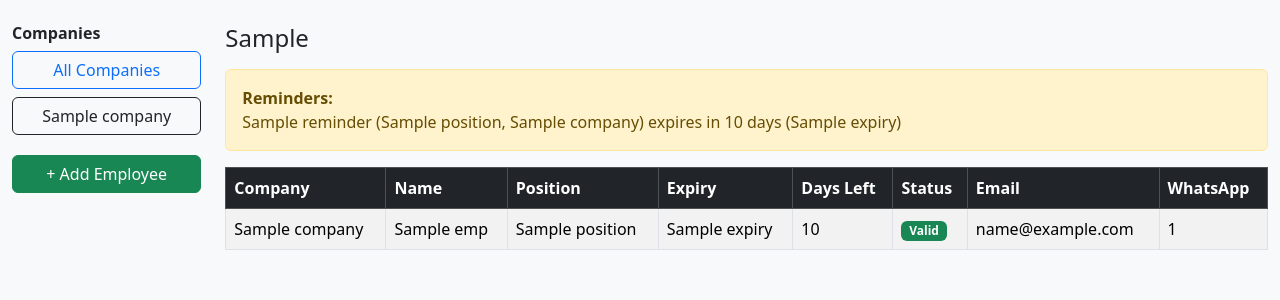
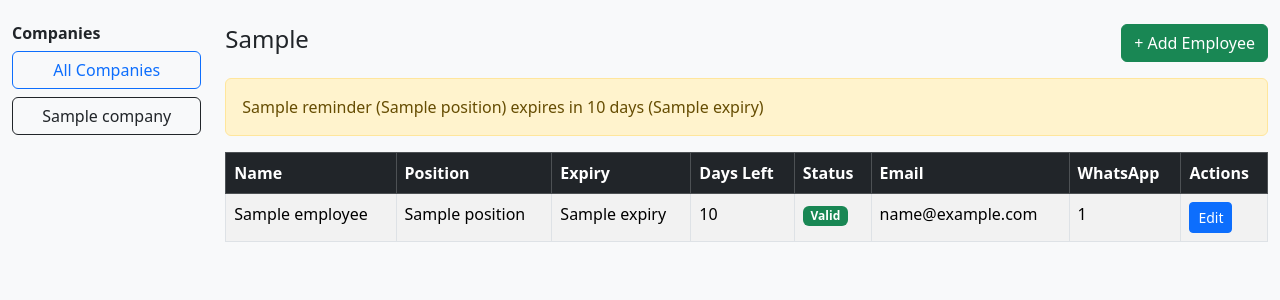
Before and after one commit to sharnik24/labor-dashboard, a Flask app: template templates/dashboard.html in a window 1280 px wide. Shown: the top 300 px of the page. Run offline with Flask 3, Linux system fonts and the light colour scheme; the template is opened without the code that fills it: most values are stand-ins (such as "Sample title", 1, 10 or a date in 2020).

Commit message:
Refactor dashboard layout and sidebar structure

```diff
--- a/templates/dashboard.html
+++ b/templates/dashboard.html
@@ -9,52 +9,48 @@
 <div class="container-fluid mt-4">
 <div class="row">
 
-        <!-- LEFT PANEL -->
+<!-- LEFT SIDEBAR -->
 <div class="col-md-2">
     <h6 class="fw-bold">Companies</h6>
 
-            <a href="/" class="btn btn-outline-primary w-100 mb-2">
-                All Companies
-            </a>
+    <a href="/" class="btn btn-outline-primary w-100 mb-2">All Companies</a>
 
-            {% for company in companies %}
-                <a href="/?company={{ company }}" class="btn btn-outline-dark w-100 mb-1">
-                    {{ company }}
+    {% for c in companies %}
+        <a href="{{ url_for('dashboard', company=c) }}" class="btn btn-outline-dark w-100 mb-1">
+            {{ c }}
         </a>
     {% endfor %}
+</div>
 
-            <a href="/add" class="btn btn-success w-100 mt-3">
+<!-- MAIN -->
+<div class="col-md-10">
+
+    <div class="d-flex justify-content-between align-items-center mb-3">
+        <h4>
+            {{ selected_company if selected_company else "All Employees" }}
+        </h4>
+
+        {% if selected_company %}
+            <a href="{{ url_for('add', company=selected_company) }}" class="btn btn-success">
                 + Add Employee
             </a>
+        {% endif %}
     </div>
 
-        <!-- MAIN CONTENT -->
-        <div class="col-md-10">
-
-            <h4 class="mb-3">
-                {% if selected_company == "ALL" %}
-                    All Employees
-                {% else %}
-                    {{ selected_company }}
-                {% endif %}
-            </h4>
-
-            <!-- REMINDERS -->
     {% if reminders %}
         <div class="alert alert-warning">
-                    <strong>Reminders:</strong><br>
             {% for r in reminders %}
-                        {{ r.Name }} ({{ r.Position }}, {{ r.Company }})
-                        expires in {{ r.days_left }} days ({{ r.Expiry }})<br>
+                {{ r.Name }} ({{ r.Position }}) expires in {{ r.days_left }} days ({{ r.Expiry }})<br>
             {% endfor %}
         </div>
     {% endif %}
 
-            <!-- TABLE -->
     <table class="table table-bordered table-striped bg-white">
         <thead class="table-dark">
         <tr>
+            {% if not selected_company %}
                 <th>Company</th>
+            {% endif %}
             <th>Name</th>
             <th>Position</th>
             <th>Expiry</th>
@@ -62,25 +58,34 @@
             <th>Status</th>
             <th>Email</th>
             <th>WhatsApp</th>
+            <th>Actions</th>
         </tr>
         </thead>
+
         <tbody>
-                    {% for emp in employees %}
+        {% for e in employees %}
         <tr>
-                        <td>{{ emp.Company }}</td>
-                        <td>{{ emp.Name }}</td>
-                        <td>{{ emp.Position }}</td>
-                        <td>{{ emp.Expiry }}</td>
-                        <td>{{ emp.days_left }}</td>
+            {% if not selected_company %}
+                <td>{{ e.Company }}</td>
+            {% endif %}
+            <td>{{ e.Name }}</td>
+            <td>{{ e.Position }}</td>
+            <td>{{ e.Expiry }}</td>
+            <td>{{ e.days_left }}</td>
             <td>
-                            {% if emp.days_left <= 7 %}
+                {% if e.days_left <= 7 %}
                     <span class="badge bg-danger">Expiring</span>
                 {% else %}
                     <span class="badge bg-success">Valid</span>
                 {% endif %}
             </td>
-                        <td>{{ emp.Email }}</td>
-                        <td>{{ emp.WhatsAppNumber }}</td>
+            <td>{{ e.Email }}</td>
+            <td>{{ e.WhatsAppNumber }}</td>
+            <td>
+                <a href="{{ url_for('edit', company=e.Company, name=e.Name) }}" class="btn btn-sm btn-primary">
+                    Edit
+                </a>
+            </td>
         </tr>
         {% endfor %}
         </tbody>
```
Lines whose indentation alone changed are shown as unchanged.
